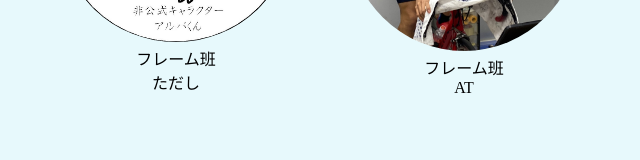
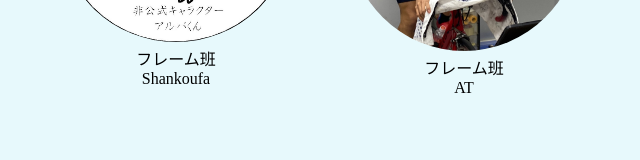
Before and after one commit to ykn-st/albatross, a plain HTML site: page intromember.html in a window 1280 px wide. Shown: the part 1017-1177 px from the top of the page, 608-1248 px from the left. Drawn offline with Linux system fonts and the light colour scheme.

Commit message:
Update intromember.html

```diff
--- a/intromember.html
+++ b/intromember.html
@@ -57,7 +57,7 @@
           <div class="person">
             <a href="member/17_tadashi.html"><img src="memberimg/00_albakun.jpg"></a>
             <p class="hanmei">フレーム班</p>
-            <p class="name">ただし</p>
+            <p class="name">Shankoufa</p>
           </div>
           <div class="person">
             <a href="member/17_at.html"><img src="memberimg/17_AT.jpg"></a>
```
